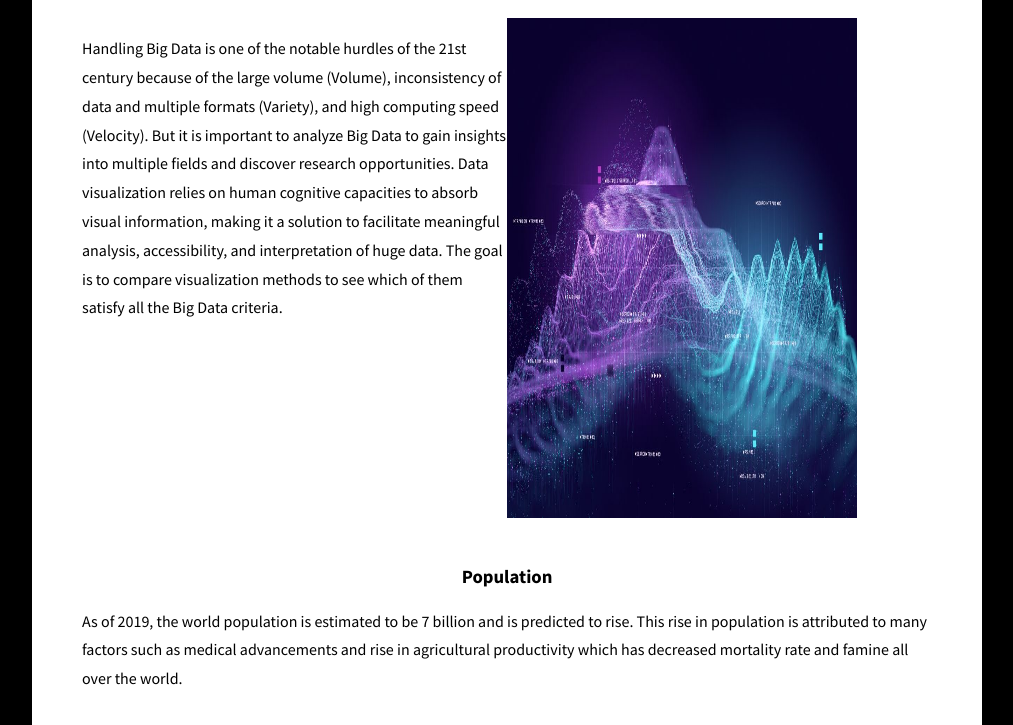
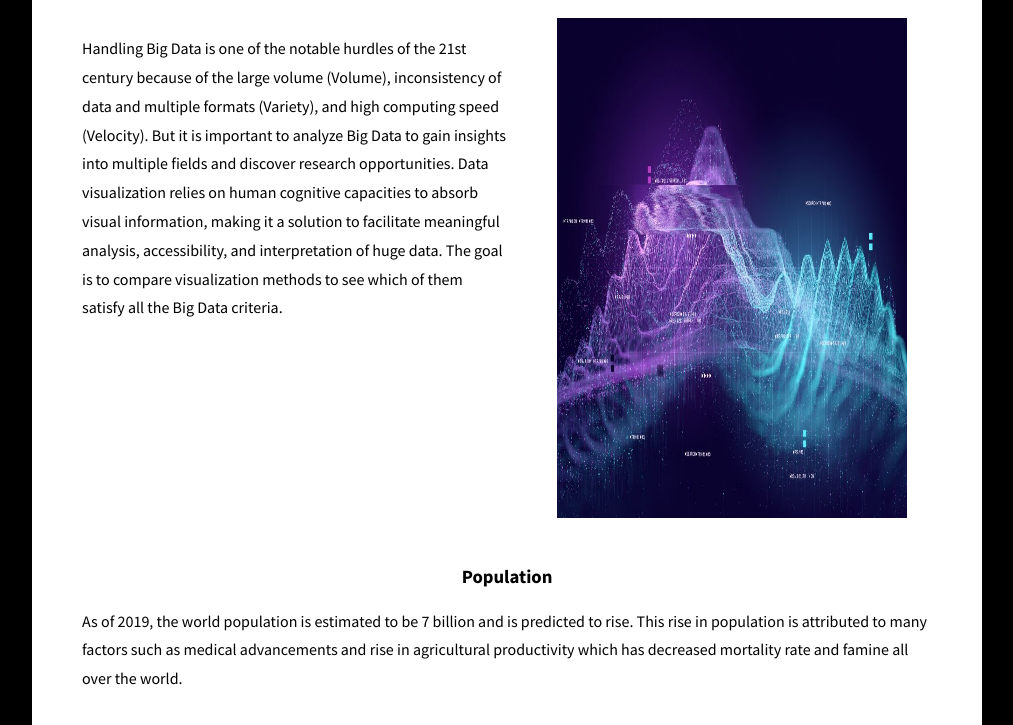
Before and after one commit to sanaa-sys/3182, a plain HTML site: page index.html in a window 1280 px wide. Shown: the part 75-800 px from the top of the page, without its empty margins (133-1146 px from the left). Drawn offline with nearby package versions, Linux system fonts and the light colour scheme; a script that the page names is missing.

Commit message:
Update index.html

```diff
--- a/index.html
+++ b/index.html
@@ -90,7 +90,7 @@
                     <p> Handling Big Data is one of the notable hurdles of the 21st century because of the large volume (Volume), inconsistency of data and multiple formats (Variety), and high computing speed (Velocity). But it is important to analyze Big Data to gain insights into multiple fields and discover research opportunities. Data visualization relies on human cognitive capacities to absorb visual information, making it a solution to facilitate meaningful analysis, accessibility, and interpretation of huge data. The goal is to compare visualization methods to see which of them satisfy all the Big Data criteria.</p>
                 </div>
                 <div class="pure-u-1-2">
-                    <img src="BigData1.jpg" alt="img" / style="height: 500px; width: 350px;margin-left: 50pz">
+                    <img src="BigData1.jpg" alt="img" / style="height: 500px; width: 350px;margin-left: 50px;">
                 </div>
             </div>
             <div class="pure-g">
```
